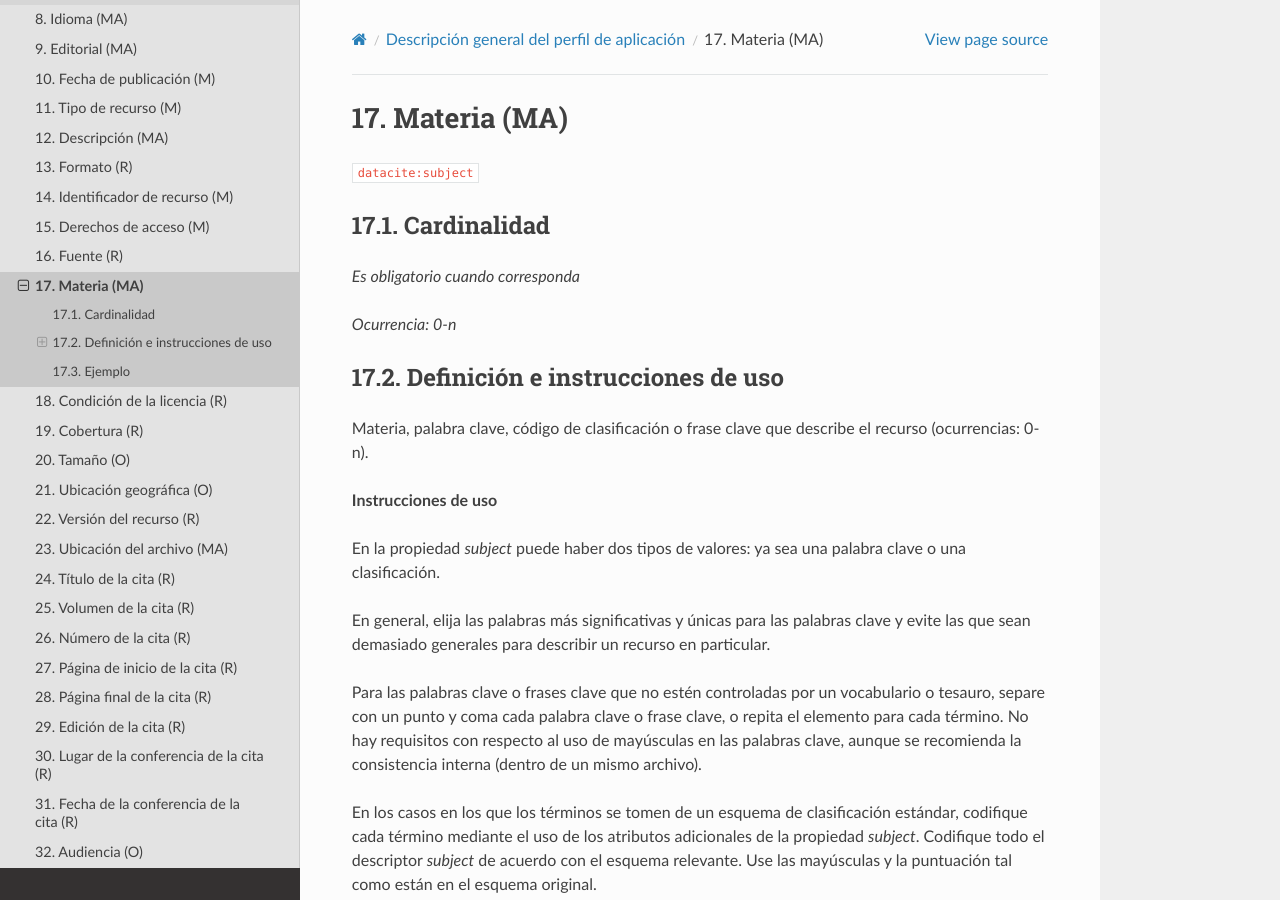
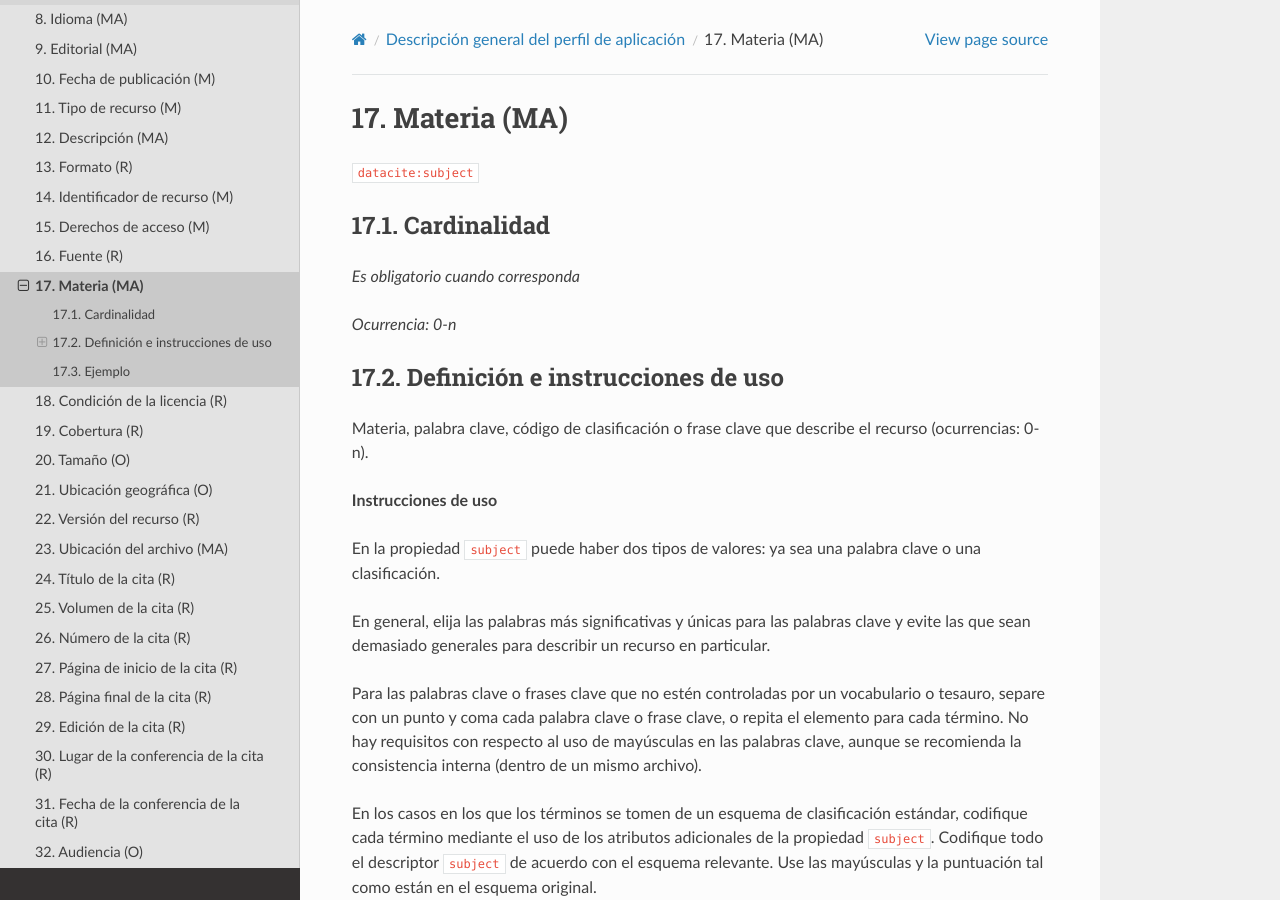
Before and after one commit to memoemg/openAIRE4, a Sphinx documentation site: the page built from docs/field_subject.rst, in a window 1280 px wide and 900 px high. Built offline with Sphinx 7.4.7 and the Read the Docs theme 2.0.0, drawn with Linux system fonts in a browser that asks for light colours; a script that is not in the unit is left out.

```diff
--- a/docs/field_subject.rst
+++ b/docs/field_subject.rst
@@ -20,13 +20,13 @@ Materia, palabra clave, código de clasificación o frase clave que describe el
 
 **Instrucciones de uso**
 
-En la propiedad *subject* puede haber dos tipos de valores: ya sea una palabra clave o una clasificación.
+En la propiedad ``subject`` puede haber dos tipos de valores: ya sea una palabra clave o una clasificación.
 
 En general, elija las palabras más significativas y únicas para las palabras clave y evite las que sean demasiado generales para describir un recurso en particular.
 
 Para las palabras clave o frases clave que no estén controladas por un vocabulario o tesauro, separe con un punto y coma cada palabra clave o frase clave, o repita el elemento para cada término. No hay requisitos con respecto al uso de mayúsculas en las palabras clave, aunque se recomienda la consistencia interna (dentro de un mismo archivo).
 
-En los casos en los que los términos se tomen de un esquema de clasificación estándar, codifique cada término mediante el uso de los atributos adicionales de la propiedad *subject*. Codifique todo el descriptor *subject* de acuerdo con el esquema relevante. Use las mayúsculas y la puntuación tal como están en el esquema original.
+En los casos en los que los términos se tomen de un esquema de clasificación estándar, codifique cada término mediante el uso de los atributos adicionales de la propiedad ``subject``. Codifique todo el descriptor ``subject`` de acuerdo con el esquema relevante. Use las mayúsculas y la puntuación tal como están en el esquema original.
 
 Se recomienda utilizar un URI cuando se usen esquemas de clasificación o vocabularios controlados, especialmente cuando se usen esquemas codificados como la Clasificación Decimal Dewey (DDC, por sus siglas en inglés) o la Clasificación Decimal Universal (UDC, por sus siglas en inglés). Los proveedores de servicios pueden reconocer esquemas de codificación más fácilmente cuando el esquema utiliza URIs en un espacio de nombres para la autoridad.
 
```
